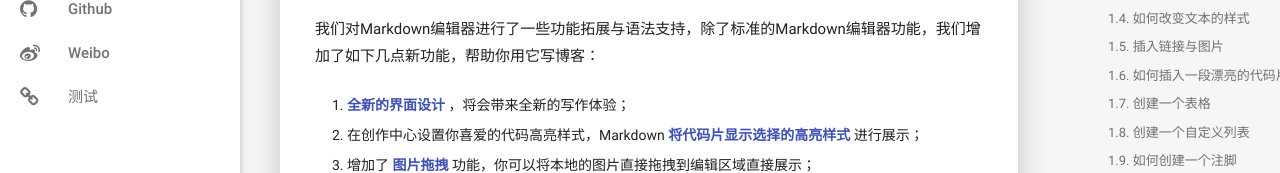
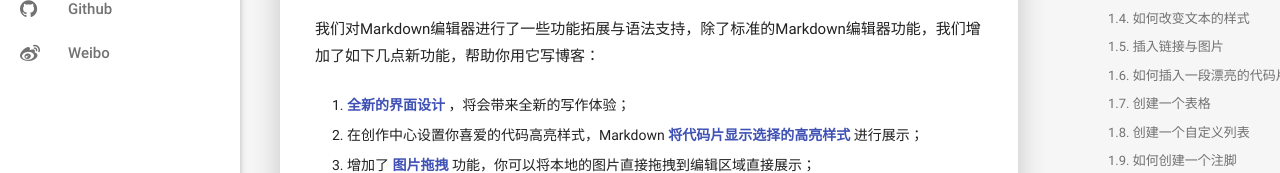
Before and after one commit to Cryscat/cryscat.github.io, a plain HTML site: page 2018/12/29/diyizhang/index.html in a window 1280 px wide. Shown: the part 410-583 px from the top of the page. Drawn offline with Linux system fonts and the light colour scheme.

Commit message:
Site updated: 2018-12-30 00:19:49

```diff
--- a/2018/12/29/diyizhang/index.html
+++ b/2018/12/29/diyizhang/index.html
@@ -108,13 +108,6 @@
               <a href="http://www.weibo.com/" target="_blank">
                 <i class="icon icon-lg icon-weibo"></i>
                 Weibo
-              </a>
-            </li>
-
-            <li class="waves-block waves-effect">
-              <a href="/custom">
-                <i class="icon icon-lg icon-link"></i>
-                测试
               </a>
             </li>
 
```
Also changed, not shown: 2018/12/29/hello-world/index.html (+0 -7 lines), 2018/12/29/欢迎使用CSDN-markdown编辑器/index.html (+0 -7 lines), archives/2018/12/index.html (+0 -7 lines), archives/2018/index.html (+0 -7 lines), archives/index.html (+0 -7 lines), categories/index.html (+0 -7 lines), index.html (+0 -7 lines), tags/index.html (+0 -7 lines).
